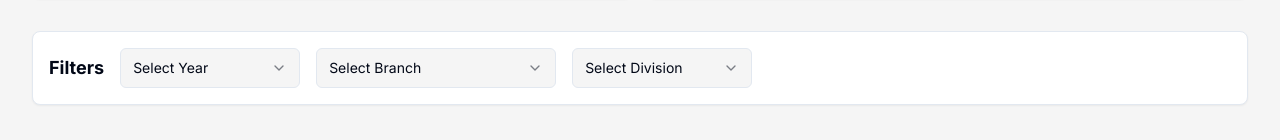
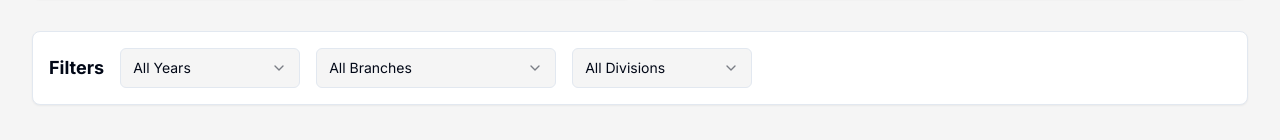
Before and after one commit to krish-0021-prototype/SafeAttend-, a Next.js app: page / in a window 1280 px wide. Shown: the part 211-351 px from the top of the page. Built offline with nearby package versions, Linux system fonts and the light colour scheme.

Commit message:
Try fixing this error: `Runtime Error: A <Select.Item /> must have a val

```diff
--- a/src/components/dashboard/StudentFilters.tsx
+++ b/src/components/dashboard/StudentFilters.tsx
@@ -28,7 +28,7 @@ export function StudentFilters({ options, currentFilters }: StudentFiltersProps)
   const createQueryString = useCallback(
     (name: string, value: string) => {
       const params = new URLSearchParams(searchParams.toString());
-      if (value) {
+      if (value && value !== 'all') {
         params.set(name, value);
       } else {
         params.delete(name);
@@ -52,36 +52,36 @@ export function StudentFilters({ options, currentFilters }: StudentFiltersProps)
     <Card className="p-4">
       <div className="flex flex-wrap items-center gap-4">
         <h3 className="text-lg font-semibold">Filters</h3>
-        <Select onValueChange={(value) => handleFilterChange('year', value)} value={currentFilters.year?.toString() ?? ''}>
+        <Select onValueChange={(value) => handleFilterChange('year', value)} value={currentFilters.year?.toString() ?? 'all'}>
           <SelectTrigger className="w-[180px]">
             <SelectValue placeholder="Select Year" />
           </SelectTrigger>
           <SelectContent>
-            <SelectItem value="">All Years</SelectItem>
+            <SelectItem value="all">All Years</SelectItem>
             {options.years.map(year => (
               <SelectItem key={year} value={year.toString()}>{year}</SelectItem>
             ))}
           </SelectContent>
         </Select>
 
-        <Select onValueChange={(value) => handleFilterChange('branch', value)} value={currentFilters.branch ?? ''}>
+        <Select onValueChange={(value) => handleFilterChange('branch', value)} value={currentFilters.branch ?? 'all'}>
           <SelectTrigger className="w-[240px]">
             <SelectValue placeholder="Select Branch" />
           </SelectTrigger>
           <SelectContent>
-            <SelectItem value="">All Branches</SelectItem>
+            <SelectItem value="all">All Branches</SelectItem>
             {options.branches.map(branch => (
               <SelectItem key={branch} value={branch}>{branch}</SelectItem>
             ))}
           </SelectContent>
         </Select>
 
-        <Select onValueChange={(value) => handleFilterChange('division', value)} value={currentFilters.division ?? ''}>
+        <Select onValueChange={(value) => handleFilterChange('division', value)} value={currentFilters.division ?? 'all'}>
           <SelectTrigger className="w-[180px]">
             <SelectValue placeholder="Select Division" />
           </SelectTrigger>
           <SelectContent>
-             <SelectItem value="">All Divisions</SelectItem>
+             <SelectItem value="all">All Divisions</SelectItem>
             {options.divisions.map(division => (
               <SelectItem key={division} value={division}>{division}</SelectItem>
             ))}
```
